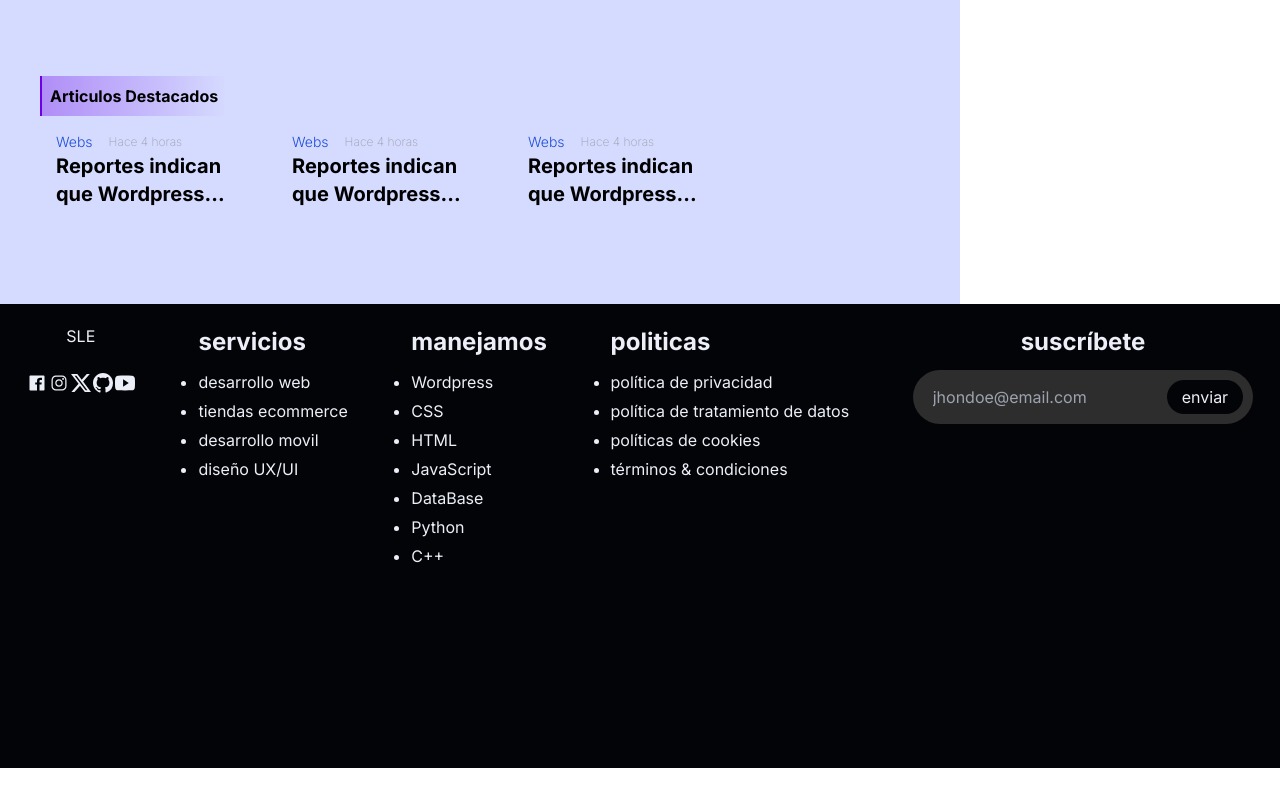
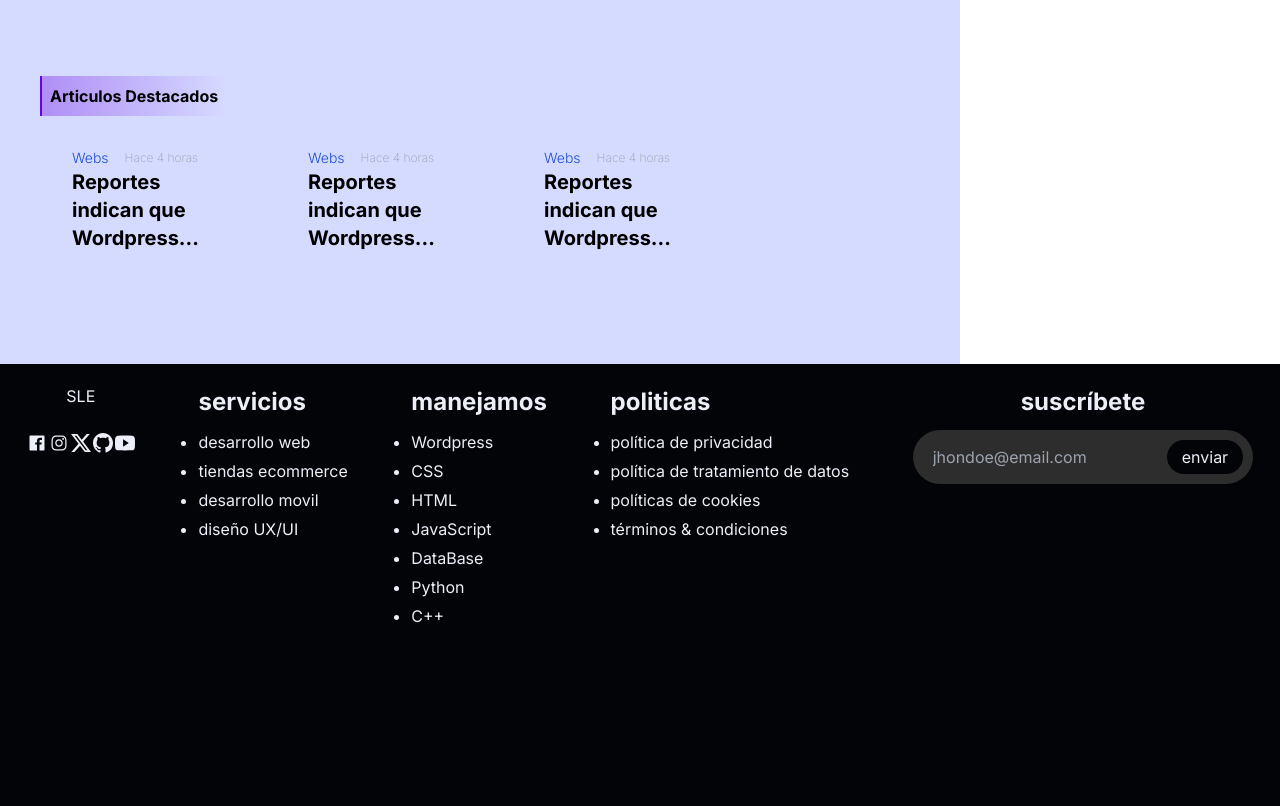
Before and after one commit to SebastianLozanoValle/developers-cut, a Next.js app: page /blog in a window 1280 px wide. Shown: the part 1180-1986 px from the top of the page. Before the commit the page ends 1948 px from the top, so only its background shows below. Built offline with nearby package versions, Linux system fonts and the light colour scheme.

Commit message:
otro pequeño detalle

```diff
--- a/src/components/pages/BlogLanding.tsx
+++ b/src/components/pages/BlogLanding.tsx
@@ -86,7 +86,7 @@ export const BlogLanding = () => {
                         Articulos Destacados
                     </h3>
                     <div className="flex items-start gap-5">
-                        <Link href={'/blog/#'} className="flex items-center justify-center w-1/5 m-4">
+                        <Link href={'/blog/#'} className="flex items-center justify-center w-1/5 m-4 p-4 rounded-sm hover:backdrop-blur-sm hover:bg-white/30 transition-all duration-500 ease-in-out">
                             <div className="flex flex-col">
                                 <div className="flex items-center gap-4">
                                     <Link href={'/blog/#'} className="text-blue-700 text-sm font-light">
@@ -99,7 +99,7 @@ export const BlogLanding = () => {
                                 <h3 className="text-xl overflow-y-hidden font-bold">Reportes indican que Wordpress...</h3>
                             </div>
                         </Link>
-                        <Link href={'/blog/#'} className="flex items-center justify-center w-1/5 m-4">
+                        <Link href={'/blog/#'} className="flex items-center justify-center w-1/5 m-4 p-4 rounded-sm hover:backdrop-blur-sm hover:bg-white/30 transition-all duration-500 ease-in-out">
                             <div className="flex flex-col">
                                 <div className="flex items-center gap-4">
                                     <Link href={'/blog/#'} className="text-blue-700 text-sm font-light">
@@ -112,7 +112,7 @@ export const BlogLanding = () => {
                                 <h3 className="text-xl overflow-y-hidden font-bold">Reportes indican que Wordpress...</h3>
                             </div>
                         </Link>
-                        <Link href={'/blog/#'} className="flex items-center justify-center w-1/5 m-4">
+                        <Link href={'/blog/#'} className="flex items-center justify-center w-1/5 m-4 p-4 rounded-sm hover:backdrop-blur-sm hover:bg-white/30 transition-all duration-500 ease-in-out">
                             <div className="flex flex-col">
                                 <div className="flex items-center gap-4">
                                     <Link href={'/blog/#'} className="text-blue-700 text-sm font-light">
```
